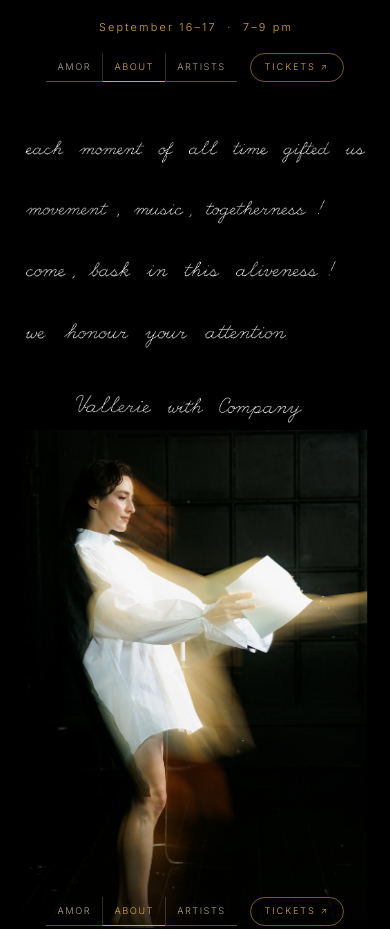
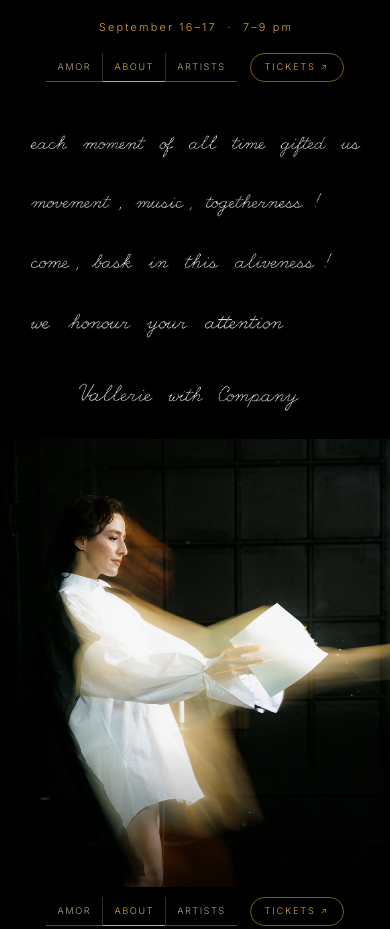
Before and after one commit to Benckert/amorfatitoday, a plain HTML site: page index.html in a window 390 px wide. Shown: the part 742-1671 px from the top of the page. Drawn offline with Linux system fonts and the light colour scheme.

Commit message:
Let the figure run edge to edge on a phone, and crop her deliberately
She was inset by the panel's 22px padding, so her own vertical edges
stood against the black and read as a frame around her. She runs the
full width of the screen now, and the verse above carries its own inset
instead. The foot of the frame still feathers into black, which is what
sits behind the section links.

At full width a 2:3 photograph is taller than the room left under the
verse, so this is the one place on the page a photograph is cropped:
object-fit:cover with object-position pinning the TOP of the frame, so
what goes is the floor and her legs and never her head. 77-79% of the
photograph survives on a normal phone, 60% on a short 360x640 one. It
is the only object-fit in the stylesheet, it is inside the
narrow-screen block, and deleting the rule returns her to whole.

The crop had to be asked for rather than allowed to happen. #about
centres its items, which left her box sized by its content rather than
by its row; with no definite height, height:100% on the image resolved
to auto, the image laid out at its natural ratio, and the panel's
overflow:hidden quietly clipped whatever hung past the bottom. That
version measured 9px cut on one phone and 48px on another — a crop by
accident, off-screen, moving with the screen size. align-self:stretch
makes the box exactly its row, so the crop is the one described here.

The verse gives up a little height (40svh to 34svh) to pay for hers.

Both READMEs and the comment above the .shot rule claimed no pixel of
any file is ever cut off and that object-fit appears nowhere. Neither
is true any more, in this one place, and all three now say so.

```diff
--- a/index.html
+++ b/index.html
@@ -140,8 +140,12 @@ img{display:block;max-width:100%}
    side — which is the shape the live site has. On a phone the screen is
    narrower than the photograph is tall, so the same rule limits it by
    width instead and it is letterboxed rather than cropped. Either way
-   no pixel of any file is ever cut off, and object-fit — which would
-   crop — appears nowhere in this stylesheet. */
+   no pixel of any file is cut off here.
+
+   There is exactly one exception on the page, and it is not this rule:
+   the figure on `about`, on a phone, where she runs edge to edge and
+   is cropped from the foot. It lives in the narrow-screen block near
+   the bottom of this stylesheet and is the only object-fit in it. */
 .shot{
   position:absolute;inset:0;z-index:0;
   display:flex;align-items:center;justify-content:center;
@@ -421,20 +425,47 @@ img{display:block;max-width:100%}
   #about{
     grid-template-columns:1fr;
     grid-template-rows:auto minmax(0,1fr);
-    align-items:center;justify-items:center;
+    align-items:center;justify-items:stretch;
     gap:clamp(.8rem,2.5svh,1.6rem);
-    padding:clamp(1.5rem,4svh,2.5rem) var(--inset) calc(var(--rail) + .6rem);
+    /* no side padding here: the figure below runs to both edges of the
+       screen, and the verse carries its own inset instead */
+    padding:clamp(1.2rem,3.4svh,2rem) 0 calc(var(--rail) + .6rem);
   }
-  #about .verse img{max-height:40svh}
-  #about .beside{position:static;justify-content:center;width:100%;min-height:0}
-  #about .beside img{max-height:100%;max-width:100%}
+  #about .verse{padding-inline:var(--inset)}
+  #about .verse img{max-height:34svh}
+  /* align-self, and it is load-bearing: #about centres its items, which
+     leaves this box sized by its content rather than by its row. With
+     no definite height, height:100% on the image below resolves to
+     auto, the image lays out at its natural ratio and the panel's
+     overflow:hidden silently clips whatever hangs past the bottom. The
+     crop then happens by accident, off-screen, and changes with every
+     screen size. Stretched, the box is exactly the row and the crop
+     below is the one this stylesheet asks for. */
+  #about .beside{position:static;justify-content:center;width:100%;
+                 align-self:stretch;height:100%;min-height:0;overflow:hidden}
+
+  /* THE ONE PLACE ANYTHING IS CROPPED.
+     Everywhere else on this page a photograph is shown whole. Here, on
+     a phone only, the figure runs edge to edge — and a 2:3 photograph
+     at the full width of a phone is taller than the room left under
+     the verse, so something has to go. object-position pins the TOP of
+     the frame, so what goes is the floor and her legs, never her head.
+     Undo it by deleting this rule: she goes back to being whole, with
+     the page's black either side of her. */
+  #about .beside img{
+    width:100%;height:100%;
+    max-width:none;max-height:none;
+    object-fit:cover;
+    object-position:50% 0%;
+  }
   /* This fade used to run from the TOP, which is where her head is —
      nothing was ever cropped (the photograph measures at its exact
      natural ratio, 0px clipped) but the top 18% was faded to black and
      read as a cut-off head. It runs from the foot now, so what
      dissolves is the floor under her feet. */
   #about .beside::before{
-    background:linear-gradient(to top,#000 0%,rgba(0,0,0,.35) 7%,rgba(0,0,0,0) 16%);
+    background:linear-gradient(to top,#000 0%,rgba(0,0,0,.72) 6%,
+                               rgba(0,0,0,.30) 13%,rgba(0,0,0,0) 24%);
   }
   /* and if a screen is ever short enough that something must go, it is
      taken off the bottom: the top of the frame is pinned */
```
Also changed, not shown: README.md, images/README.txt.
